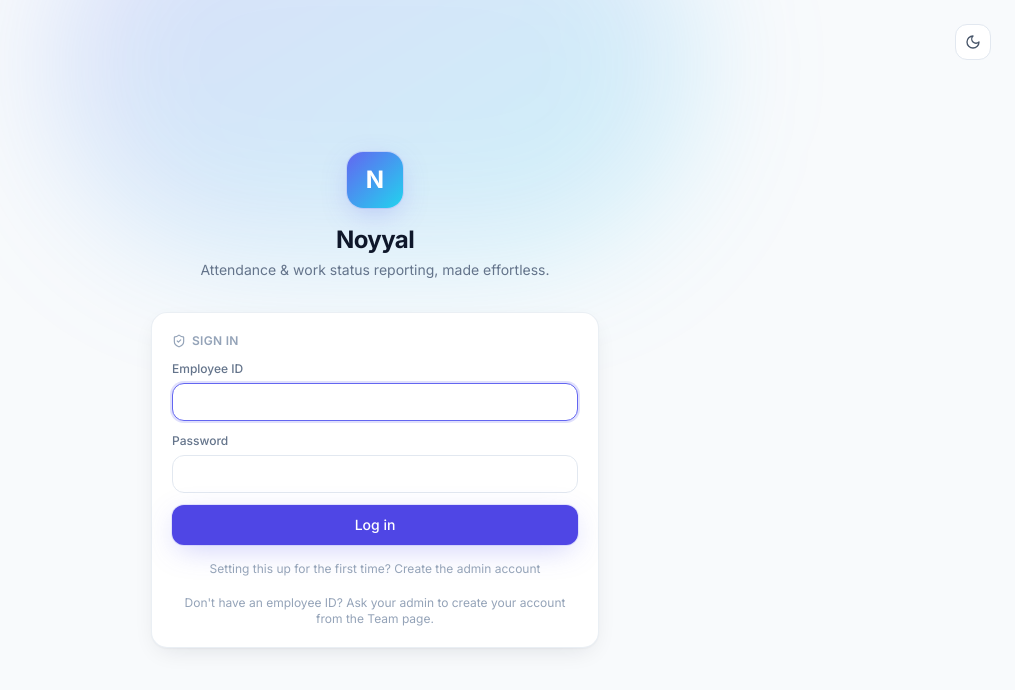
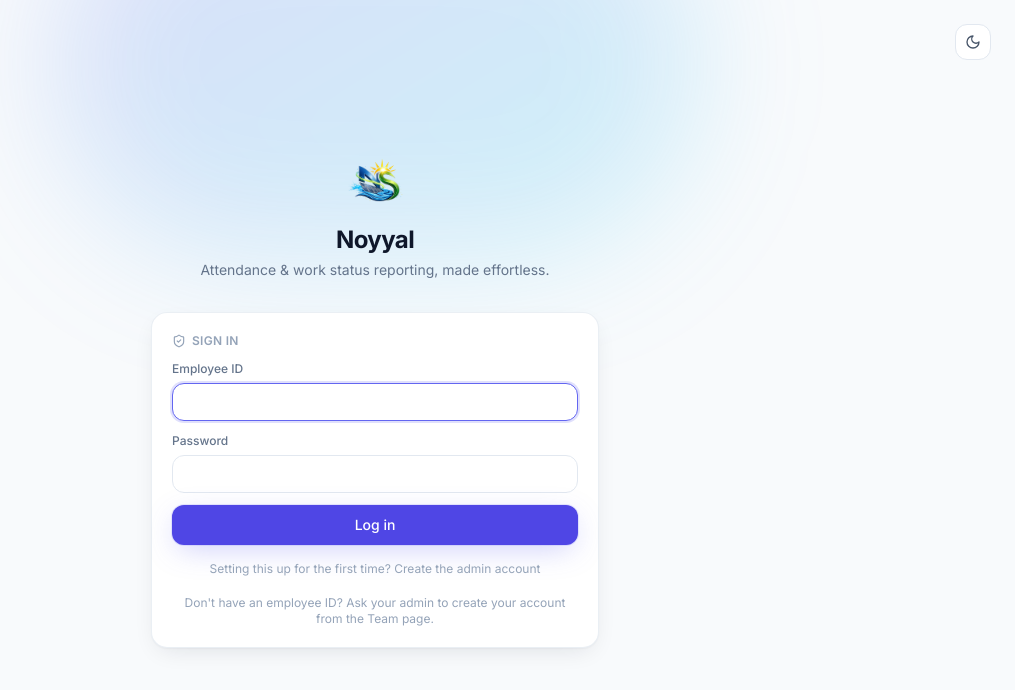
Before and after one commit to Pavithrank02/noyyal_app, a React (Vite) app: page /login in a window 1280 px wide. Shown: the top 690 px of the page, without its empty margins (265-1280 px from the left). Built offline with nearby package versions, Linux system fonts and the light colour scheme; no server answers.

Commit message:
Replace placeholder N icon with the real Noyyal logo
Swaps the gradient "N" box in the sidebar and login page, and the
favicon, for the actual logo artwork.

```diff
--- a/index.html
+++ b/index.html
@@ -2,7 +2,7 @@
 <html lang="en">
   <head>
     <meta charset="UTF-8" />
-    <link rel="icon" type="image/svg+xml" href="/favicon.svg" />
+    <link rel="icon" type="image/png" href="/logo-icon.png" />
     <meta name="viewport" content="width=device-width, initial-scale=1.0" />
     <meta name="color-scheme" content="light dark" />
     <title>Noyyal | Attendance &amp; Work Status</title>
--- a/src/components/layout/Sidebar.tsx
+++ b/src/components/layout/Sidebar.tsx
@@ -15,9 +15,7 @@ export function Sidebar() {
   return (
     <aside className="hidden h-screen w-64 shrink-0 flex-col border-r border-slate-200/70 bg-white dark:border-slate-800/70 dark:bg-slate-900 lg:flex">
       <div className="flex items-center gap-2.5 px-6 py-6">
-        <div className="flex h-9 w-9 items-center justify-center rounded-xl bg-gradient-to-br from-brand-500 to-accent-400 font-bold text-white shadow-glow">
-          N
-        </div>
+        <img src="/logo-icon.png" alt="Noyyal" className="h-9 w-9 shrink-0 object-contain" />
         <div>
           <p className="text-sm font-bold leading-tight text-slate-900 dark:text-white">Noyyal</p>
           <p className="text-[11px] leading-tight text-slate-400">Attendance &amp; Status</p>
--- a/src/pages/Login.tsx
+++ b/src/pages/Login.tsx
@@ -22,9 +22,7 @@ function Shell({ children }: { children: ReactNode }) {
 
       <div className="relative w-full max-w-md animate-fade-in">
         <div className="mb-8 text-center">
-          <div className="mx-auto mb-4 flex h-14 w-14 items-center justify-center rounded-2xl bg-gradient-to-br from-brand-500 to-accent-400 text-2xl font-bold text-white shadow-glow">
-            N
-          </div>
+          <img src="/logo-icon.png" alt="Noyyal" className="mx-auto mb-4 h-14 w-14 object-contain" />
           <h1 className="text-2xl font-bold tracking-tight text-slate-900 dark:text-white">Noyyal</h1>
           <p className="mt-1 text-sm text-slate-500 dark:text-slate-400">
             Attendance &amp; work status reporting, made effortless.
```
Also changed, not shown: public/logo-icon.png (added).
